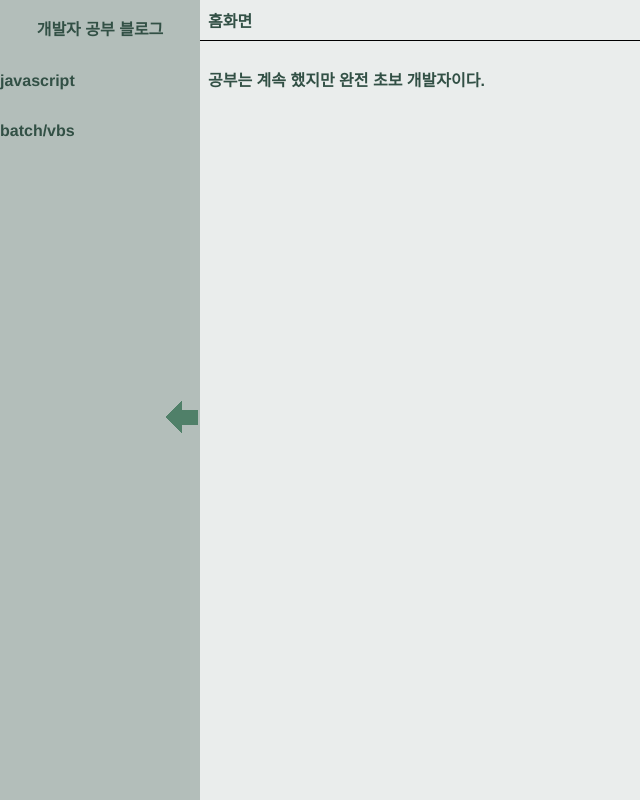
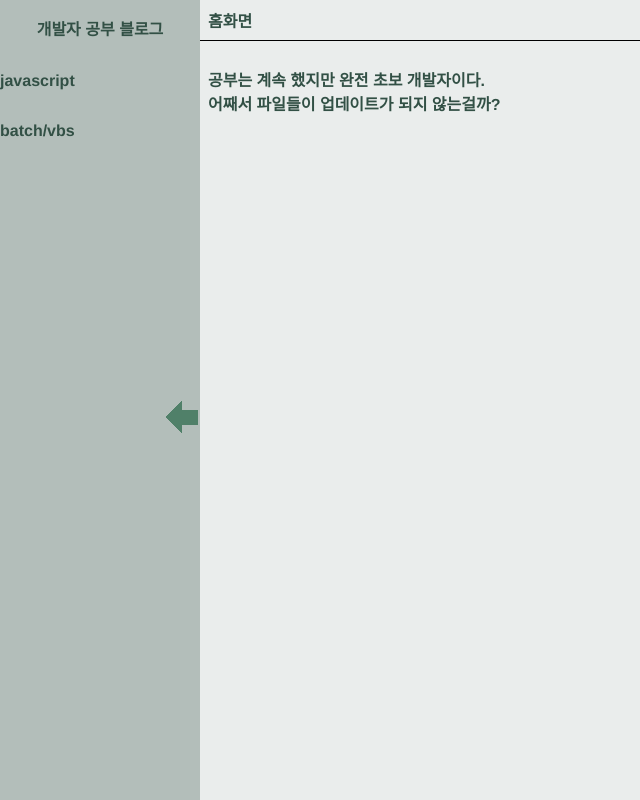
Before and after one commit to ssj9685/ssj9685.github.io, a plain HTML site: page index.html in a window 1280 px wide. Shown: the whole page, without its empty margins (0-640 px from the left). Drawn offline with Linux system fonts and the light colour scheme.

Commit message:
update test

```diff
--- a/index.html
+++ b/index.html
@@ -21,6 +21,7 @@
                 </div>
                 <div id="mainContentText">
                     공부는 계속 했지만 완전 초보 개발자이다.
+                    어째서 파일들이 업데이트가 되지 않는걸까?
                 </div>
             </div>
             <button id="sidebarToggleButton"><img src="static/img/arrow.png" alt="arrow"/></button>
```
